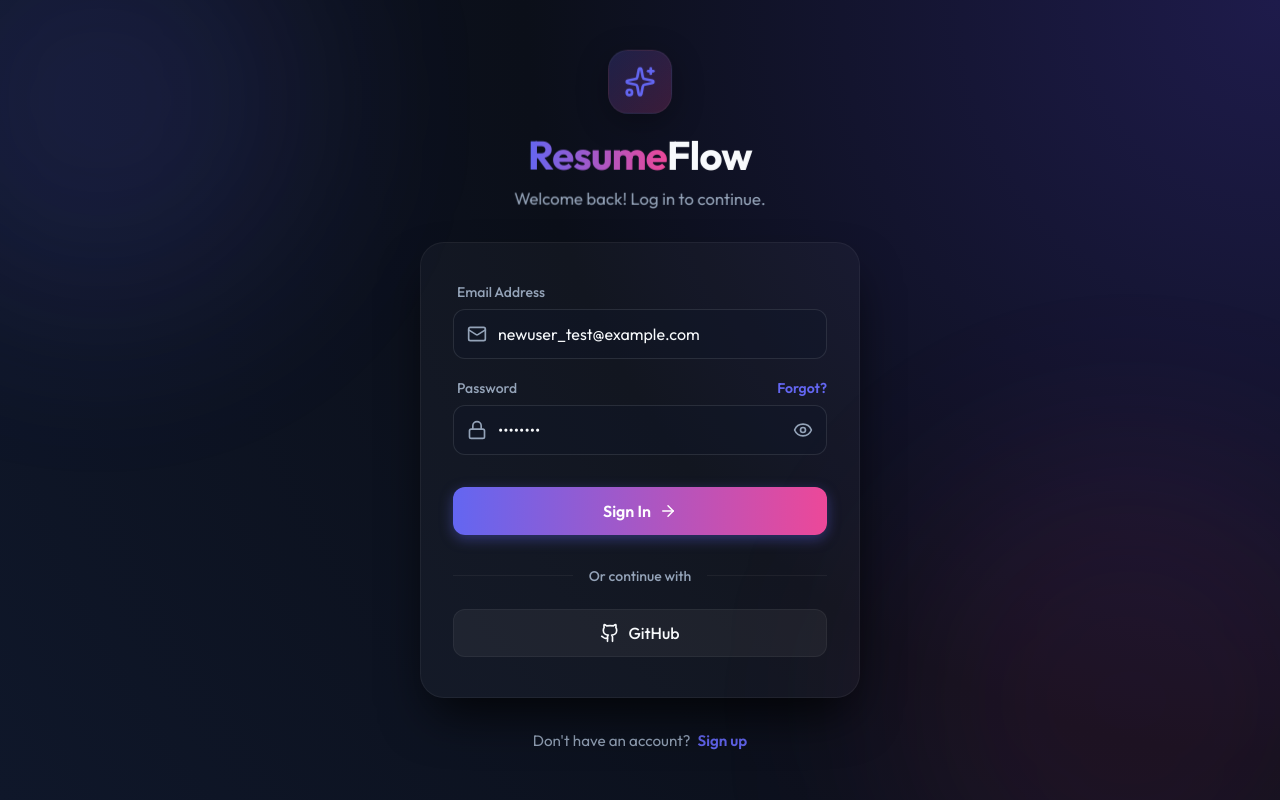
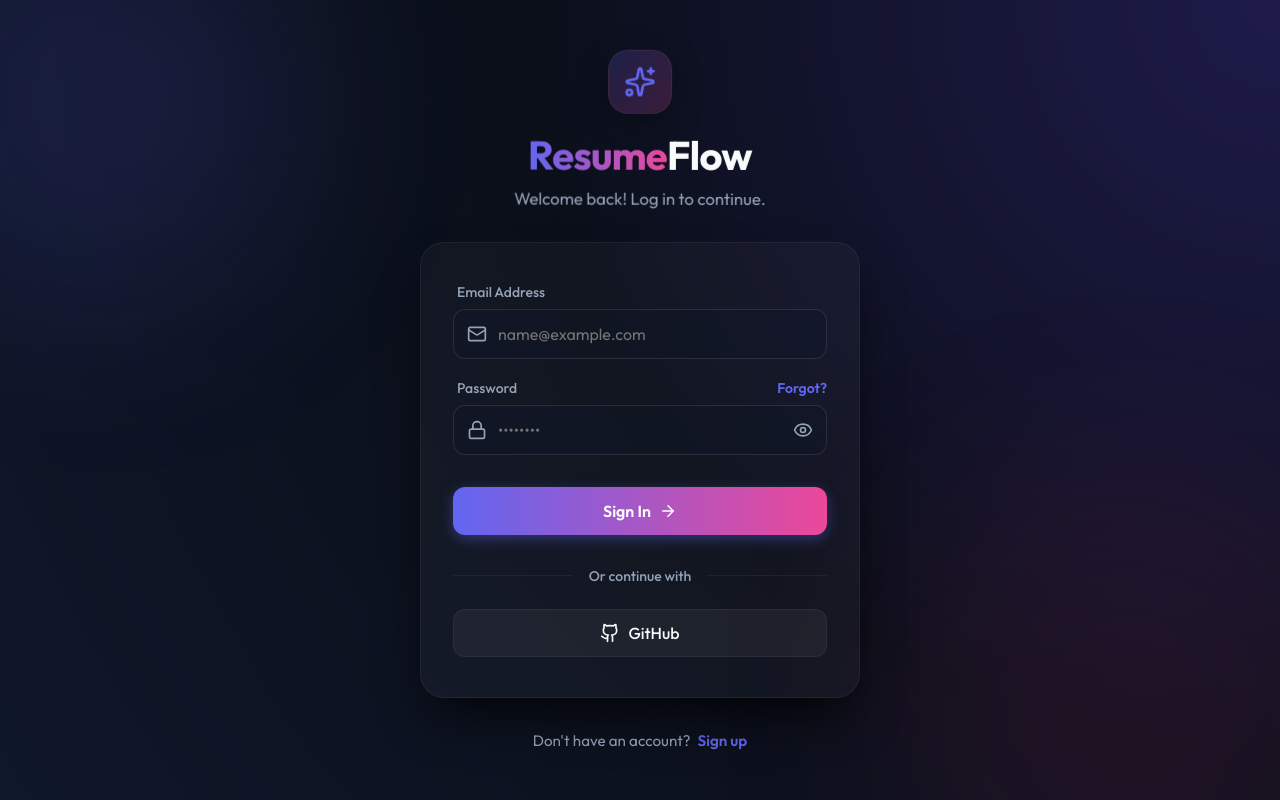
Before and after one commit to shihan-shereef/resume-maker, a React (Vite) app: page /login in a window 1280 px wide. Built offline with nearby package versions, Linux system fonts and the light colour scheme; no server answers.

Commit message:
security: remove pre-filled login credentials

```diff
--- a/src/pages/Login.jsx
+++ b/src/pages/Login.jsx
@@ -4,8 +4,8 @@
 import { useNavigate } from 'react-router-dom';
 
 const Login = () => {
-    const [email, setEmail] = useState('newuser_test@example.com');
-    const [password, setPassword] = useState('Shi@2004');
+    const [email, setEmail] = useState('');
+    const [password, setPassword] = useState('');
     const [showPassword, setShowPassword] = useState(false);
     const [loading, setLoading] = useState(false);
     const [error, setError] = useState(null);
```
